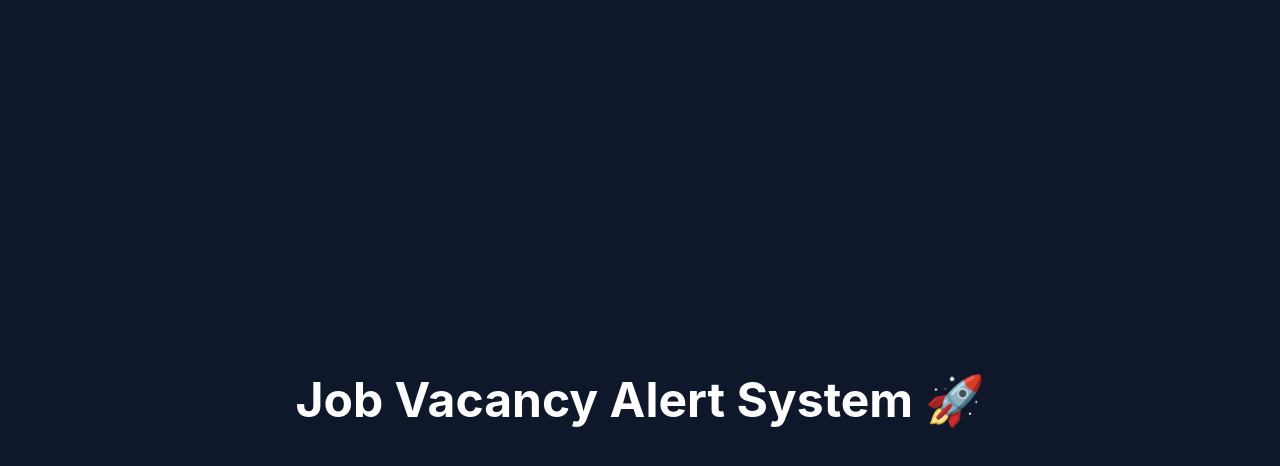
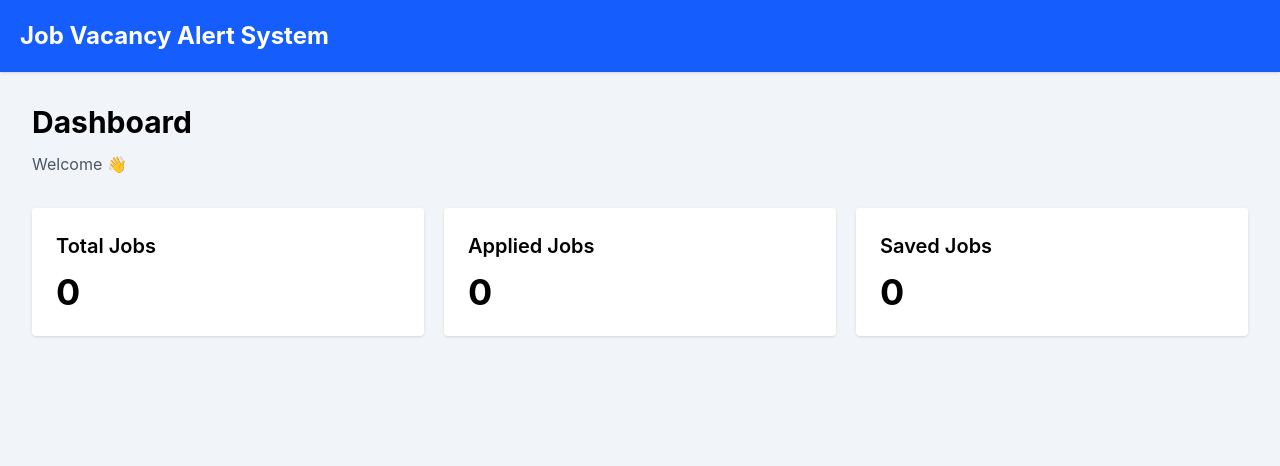
Before and after one commit to shivam1108-06/smart-job-vacancy-alert-system, a React (Vite) app in the folder client/: page /dashboard in a window 1280 px wide. Shown: the top 466 px of the page. Built offline with nearby package versions, Linux system fonts and the light colour scheme.

Commit message:
Completed React login flow and dashboard navigation

```diff
--- a/client/package.json
+++ b/client/package.json
@@ -14,6 +14,7 @@
     "framer-motion": "^12.42.2",
     "react": "^19.2.7",
     "react-dom": "^19.2.7",
+    "react-hook-form": "^7.82.0",
     "react-hot-toast": "^2.6.0",
     "react-icons": "^5.7.0",
     "react-router-dom": "^7.18.1"
--- a/client/src/App.jsx
+++ b/client/src/App.jsx
@@ -1,10 +1,14 @@
+import { Routes, Route } from "react-router-dom";
+
+import Login from "./pages/Login";
+import Dashboard from "./pages/Dashboard";
+
 function App() {
   return (
-    <div className="min-h-screen bg-slate-900 flex items-center justify-center">
-      <h1 className="text-5xl font-bold text-white">
-        Job Vacancy Alert System 🚀
-      </h1>
-    </div>
+    <Routes>
+      <Route path="/login" element={<Login />} />
+      <Route path="/dashboard" element={<Dashboard />} />
+    </Routes>
   );
 }
 
--- a/client/src/pages/Dashboard.jsx
+++ b/client/src/pages/Dashboard.jsx
@@ -1,9 +1,55 @@
 function Dashboard() {
   return (
-    <div className="flex items-center justify-center h-screen">
-      <h1 className="text-4xl font-bold">
-        Dashboard
-      </h1>
+    <div className="min-h-screen bg-slate-100">
+      <header className="bg-blue-600 text-white p-5 shadow">
+        <h1 className="text-2xl font-bold">
+          Job Vacancy Alert System
+        </h1>
+      </header>
+
+      <div className="p-8">
+        <h2 className="text-3xl font-bold mb-3">
+          Dashboard
+        </h2>
+
+        <p className="text-gray-600">
+          Welcome 👋
+        </p>
+
+        <div className="grid grid-cols-3 gap-5 mt-8">
+
+          <div className="bg-white shadow rounded p-6">
+            <h3 className="text-xl font-semibold">
+              Total Jobs
+            </h3>
+
+            <p className="text-4xl mt-3 font-bold">
+              0
+            </p>
+          </div>
+
+          <div className="bg-white shadow rounded p-6">
+            <h3 className="text-xl font-semibold">
+              Applied Jobs
+            </h3>
+
+            <p className="text-4xl mt-3 font-bold">
+              0
+            </p>
+          </div>
+
+          <div className="bg-white shadow rounded p-6">
+            <h3 className="text-xl font-semibold">
+              Saved Jobs
+            </h3>
+
+            <p className="text-4xl mt-3 font-bold">
+              0
+            </p>
+          </div>
+
+        </div>
+      </div>
     </div>
   );
 }
--- a/client/src/pages/Login.jsx
+++ b/client/src/pages/Login.jsx
@@ -1,9 +1,77 @@
+import { useState } from "react";
+import { useNavigate } from "react-router-dom";
+import { loginUser } from "../services/auth.service";
+
 function Login() {
+  const navigate = useNavigate();
+
+  const [email, setEmail] = useState("");
+  const [password, setPassword] = useState("");
+  const [loading, setLoading] = useState(false);
+
+  const handleLogin = async (e) => {
+    e.preventDefault();
+
+    try {
+      setLoading(true);
+
+      const response = await loginUser({
+        email,
+        password,
+      });
+
+      // Save JWT Token
+      localStorage.setItem("token", response.data.token);
+
+      alert("Login Successful!");
+
+      navigate("/dashboard");
+
+    } catch (error) {
+      console.error(error);
+
+      alert(
+        error.response?.data?.message || "Login Failed"
+      );
+    } finally {
+      setLoading(false);
+    }
+  };
+
   return (
-    <div className="flex items-center justify-center h-screen">
-      <h1 className="text-4xl font-bold">
-        Login Page
-      </h1>
+    <div className="min-h-screen flex items-center justify-center bg-slate-900">
+      <form
+        onSubmit={handleLogin}
+        className="bg-white p-6 rounded-lg w-96"
+      >
+        <h1 className="text-2xl font-bold mb-4">
+          Login
+        </h1>
+
+        <input
+          className="border p-2 w-full mb-3"
+          type="email"
+          placeholder="Email"
+          value={email}
+          onChange={(e) => setEmail(e.target.value)}
+        />
+
+        <input
+          className="border p-2 w-full mb-3"
+          type="password"
+          placeholder="Password"
+          value={password}
+          onChange={(e) => setPassword(e.target.value)}
+        />
+
+        <button
+          className="bg-blue-600 text-white p-2 rounded w-full"
+          type="submit"
+          disabled={loading}
+        >
+          {loading ? "Logging in..." : "Login"}
+        </button>
+      </form>
     </div>
   );
 }
--- /dev/null
+++ b/client/src/services/auth.service.js
@@ -0,0 +1,9 @@
+import api from "./api";
+
+export const registerUser = (data) => {
+  return api.post("/auth/register", data);
+};
+
+export const loginUser = (data) => {
+  return api.post("/auth/login", data);
+};
```
Also changed, not shown: 1 other file (tests, documents, lock files or other folders).
